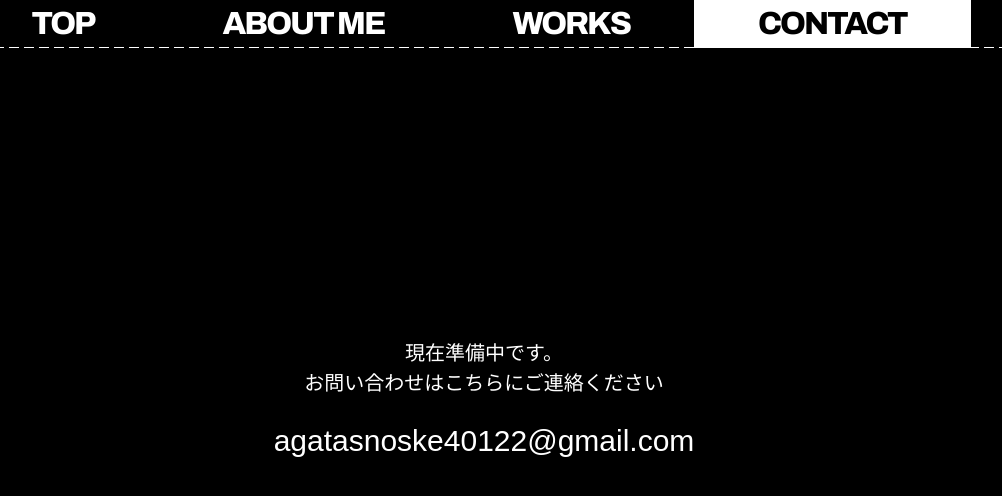
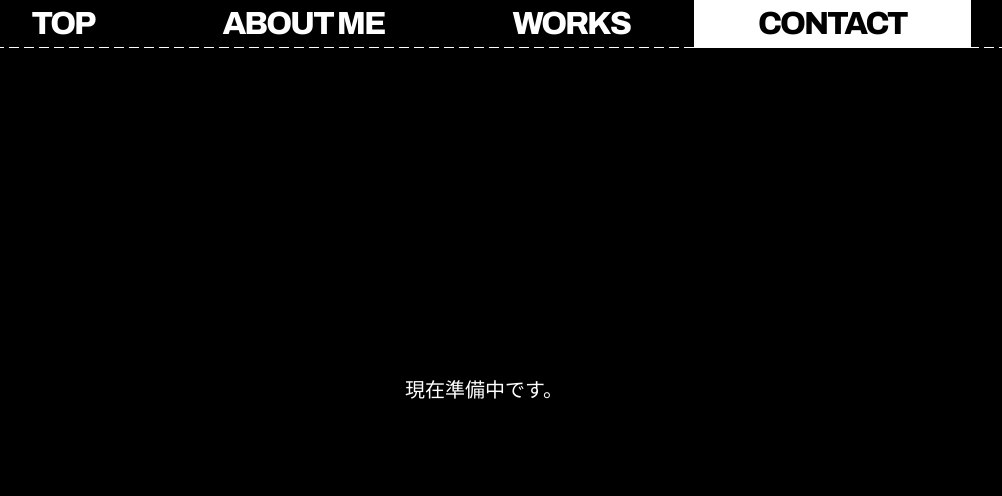
Before and after one commit to agatasnoske/portfolio-site_anonymous, a React (Vite) app: page /contact in a window 1280 px wide. Shown: the top 496 px of the page, without its empty margins (171-1173 px from the left). Built offline with nearby package versions, Linux system fonts and the light colour scheme.

Commit message:
Contact 調整

```diff
--- a/src/pages/Contact.tsx
+++ b/src/pages/Contact.tsx
@@ -1,13 +1,12 @@
 import './Contact.scss'
 
 function Contact() {
-  return (
-    <div className="main fade">
-        <div className="contactWrap">
-            <p className="txt">現在準備中です。<br />お問い合わせはこちらにご連絡ください</p>
-            <p className="mail">agatasnoske40122@gmail.com</p>
+    return (
+        <div className="main fade">
+            <div className="contactWrap">
+                <p className="txt">現在準備中です。</p>
+            </div>
         </div>
-    </div>
-)
+    )
 }
 export default Contact
```
